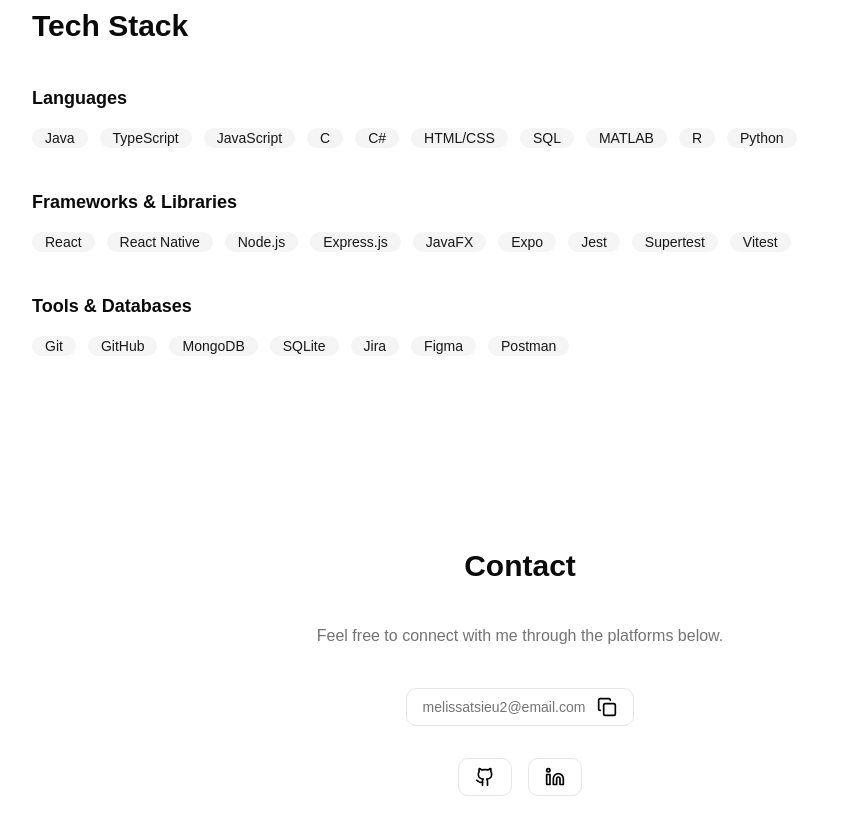
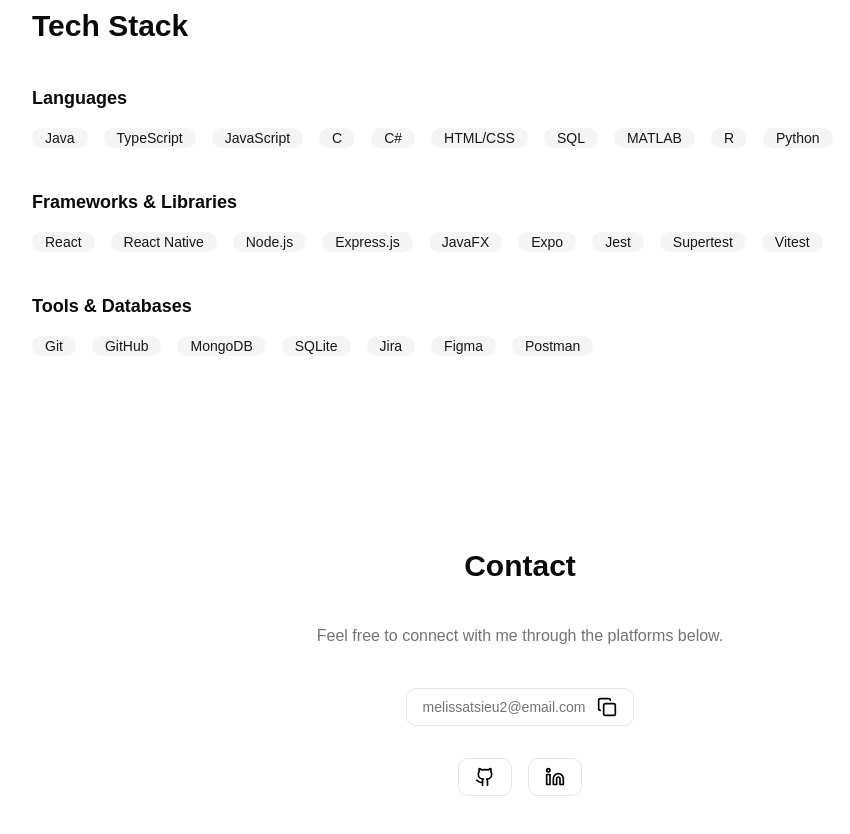
Before and after one commit to msie081/my-portfolio, a React (Vite) app: page / in a window 1280 px wide. Shown: the part 1980-2814 px from the top of the page, without its empty margins (120-970 px from the left). Built offline with nearby package versions, Linux system fonts and the light colour scheme.

Commit message:
Update size of badges in 'Skills'

```diff
--- a/src/components/sections/Skills.tsx
+++ b/src/components/sections/Skills.tsx
@@ -43,7 +43,7 @@ export default function Skills() {
       {/* Languages */}
       <div className="mb-10">
         <h3 className="text-lg font-semibold mb-4">Languages</h3>
-        <div className="flex flex-wrap gap-3">
+        <div className="flex flex-wrap gap-4">
           {techStack.languages.map((tech) => (
             <Badge
               key={tech}
@@ -61,7 +61,7 @@ export default function Skills() {
         <h3 className="text-lg font-semibold mb-4">
           Frameworks & Libraries
         </h3>
-        <div className="flex flex-wrap gap-3">
+        <div className="flex flex-wrap gap-4">
           {techStack.frameworks.map((tech) => (
             <Badge
               key={tech}
@@ -79,7 +79,7 @@ export default function Skills() {
         <h3 className="text-lg font-semibold mb-4">
           Tools & Databases
         </h3>
-        <div className="flex flex-wrap gap-3">
+        <div className="flex flex-wrap gap-4">
           {techStack.tools.map((tech) => (
             <Badge
               key={tech}
```
